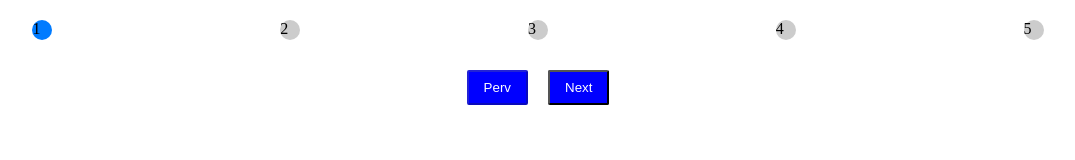
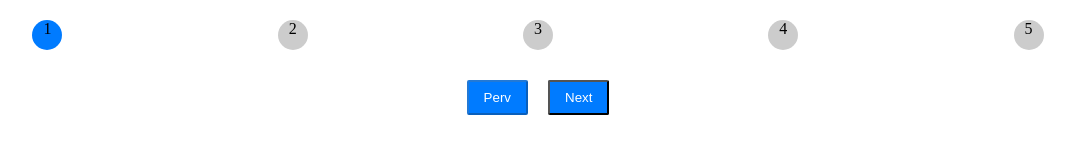
Before and after one commit to acciojob/progress-bar-mdsarfarj, a website: page main.html in a window 1280 px wide. Shown: the whole page, without its empty margins (102-1177 px from the left). Drawn offline with Linux system fonts and the light colour scheme.

Commit message:
created a submission

```diff
--- a/script.js
+++ b/script.js
@@ -2,6 +2,10 @@
 const circles = document.querySelectorAll('.circle');
 const prevButton = document.getElementById('prev');
 const nextButton = document.getElementById('next');
+// Add this code at the beginning of your script.js file
+document.addEventListener("DOMContentLoaded", function() {
+  circles[0].classList.add('active');
+});
 
 let currentCircle = 0;
 
--- a/styles.css
+++ b/styles.css
@@ -7,8 +7,11 @@
 }
 
 .circle {
-  width: 20px;
-  height: 20px;
+	display:flex;
+ justify-content: center;
+elign-item:center;
+  width: 30px;
+  height: 30px;
   border-radius: 50%;
   background-color: #ccc;
 }
@@ -18,8 +21,9 @@
 }
 
 button {
+	margin:none;
 	color:white;
-	background-color:blue;
+	background-color:#007bff;
 	border-radius:2px;
 	padding:8px 15px;
   margin: 10px;
```
